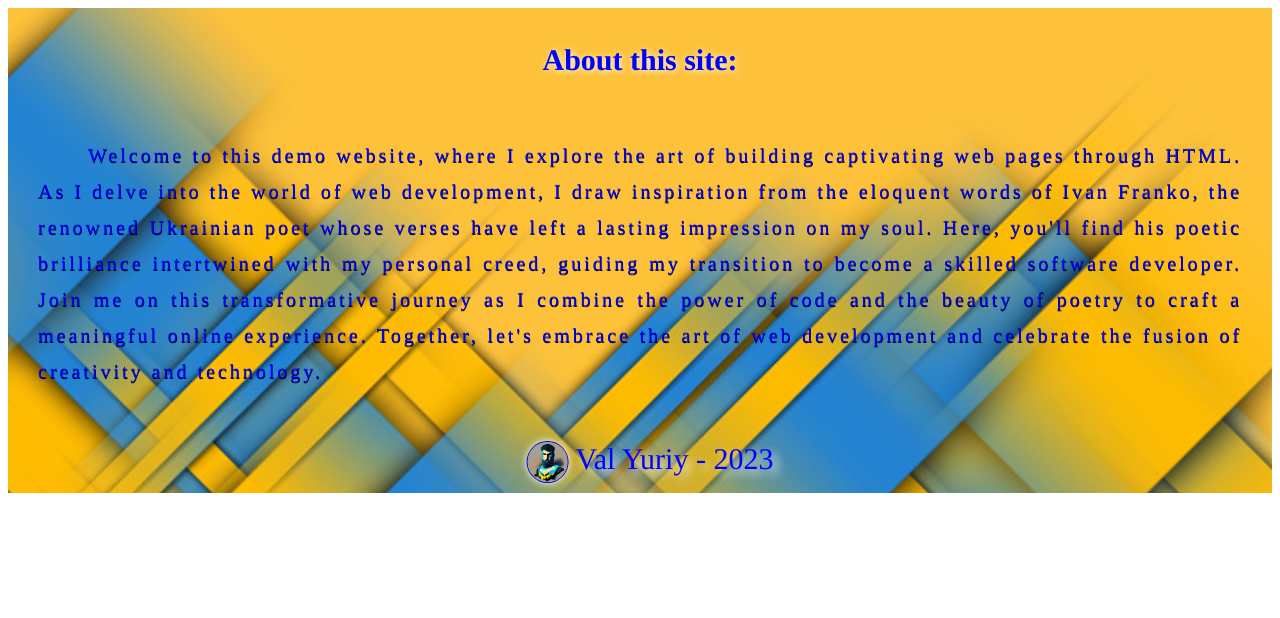
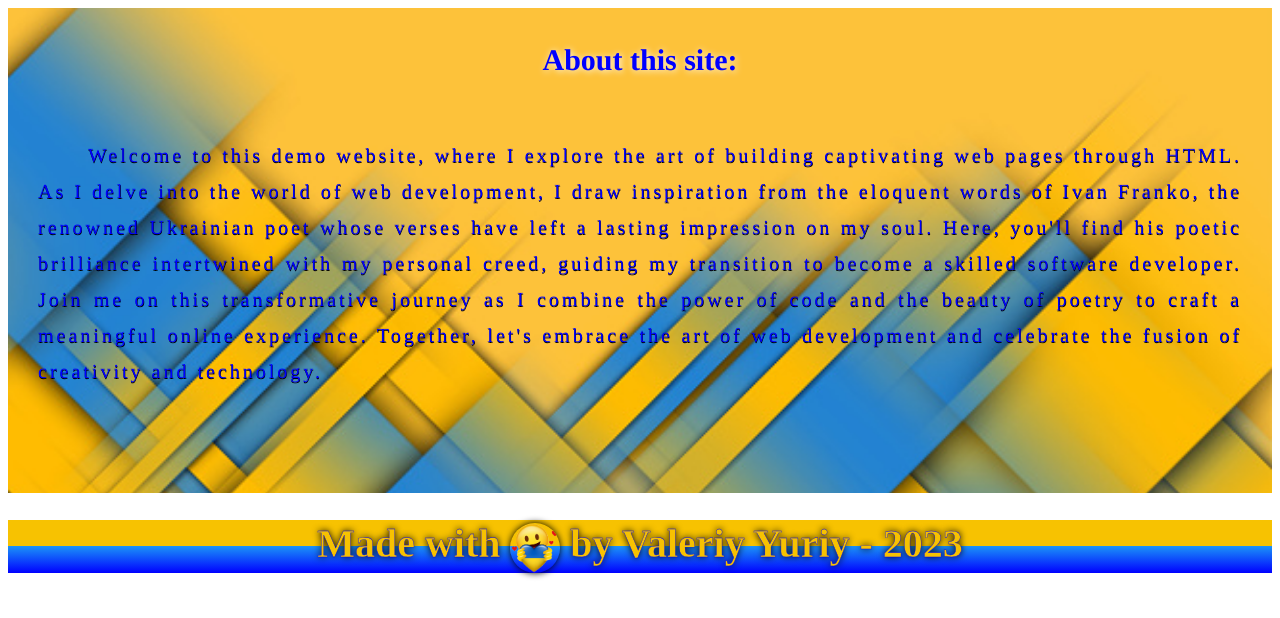
Before and after one commit to valeriorichi/mini-html, a plain HTML site: page about.html in a window 1280 px wide. Drawn offline with Linux system fonts and the light colour scheme.

Commit message:
All done, readme left

```diff
--- a/about.html
+++ b/about.html
@@ -57,33 +57,35 @@
         experience. Together, let's embrace the art of web development and
         celebrate the fusion of creativity and technology.
       </p>
-      <h3
+    </div>
+  </body>
+
+  <footer>
+    <h1
       style="
-          position: absolute;
-          left: 50%;
-          transform: translateX(-50%);
-          bottom: 0;
-          font-size: 30px;
-          font-family: 'Tinos', serif;
-          font-weight: 400;
-          color: blue;
-          margin: 10px;
-          text-shadow: 5px 5px 10px white;
+        font-size: 40px;
+        text-align: center;
+        background-image: linear-gradient(
+          #f7c201 50%,
+          rgb(27, 145, 248) 10%,
+          blue
+        );
+        color: #f7c201;
+        -webkit-text-stroke: 0.35px blue;
+        text-shadow: 0 0 7px black;
       "
     >
+      Made with
       <img
-          src="images/avatar.jpg"
+        src="images/smile_love_ukraine.png"
         style="
-            height: 40px;
+          height: 50px;
           border-radius: 50%;
-            border: 1px solid;
-            color: blue;
           vertical-align: middle;
-            box-shadow: 0px 0px 7px white;
+          box-shadow: 0px 0px 7px black;
         "
       />
-        Val Yuriy - 2023
-      </h3>
-    </div>
-  </body>
+      by Valeriy Yuriy - 2023
+    </h1>
+  </footer>
 </html>
```
Also changed, not shown: index.html (+4 -28 lines). Lines whose indentation alone changed are shown as unchanged.
